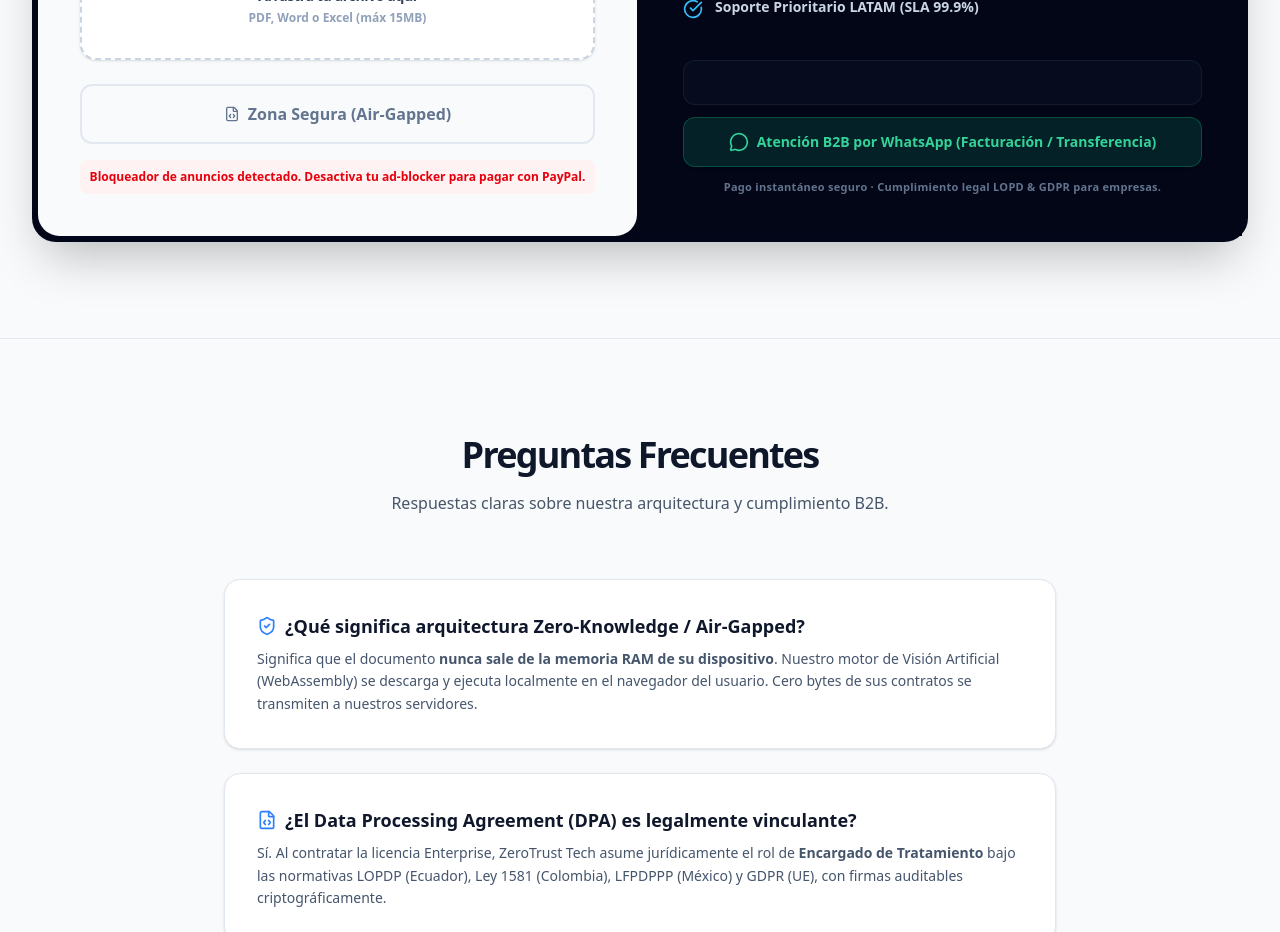
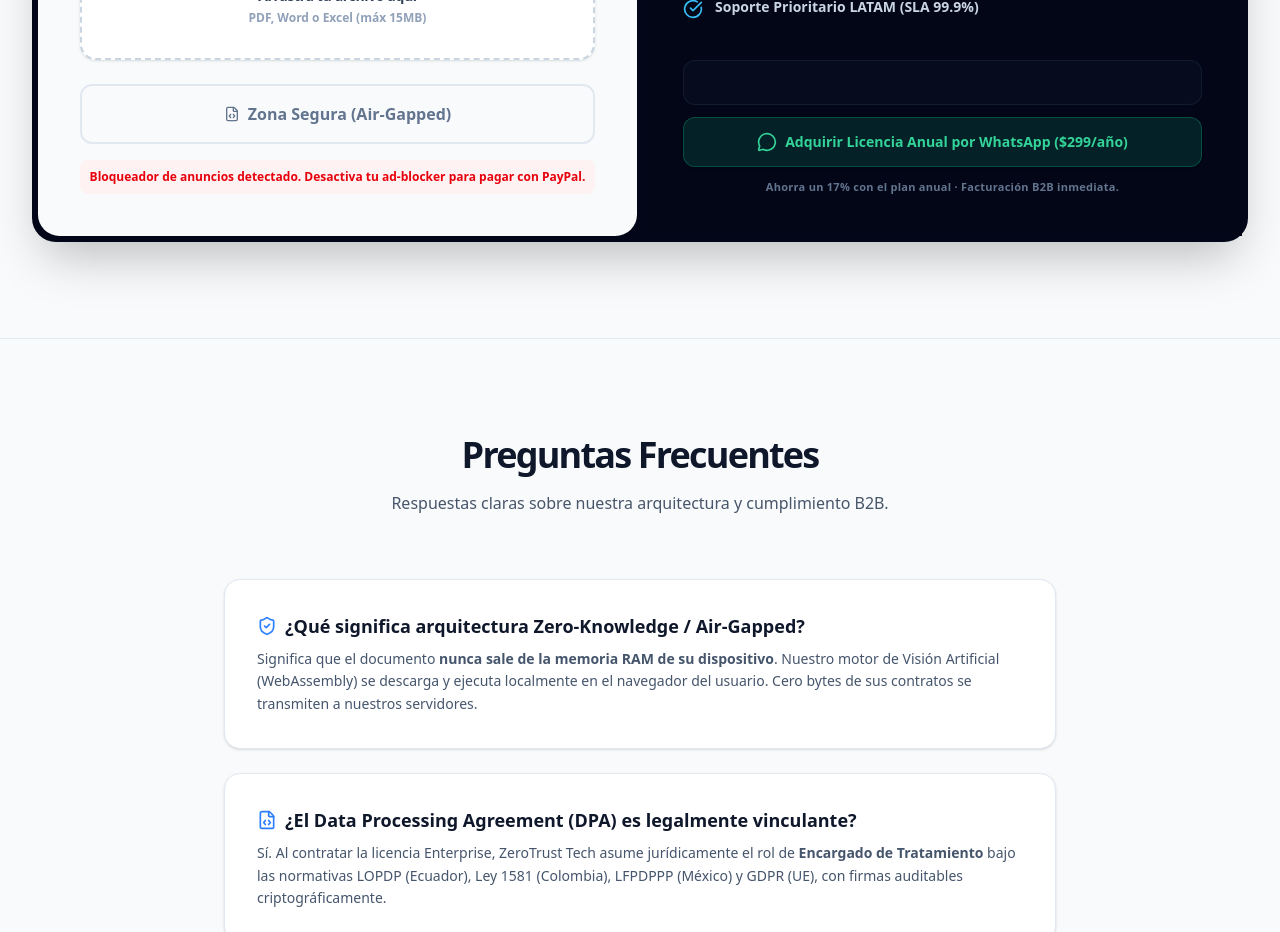
Before and after one commit to DamianMacancela/ZeroTrust, a Next.js app: page / in a window 1280 px wide. Shown: the part 1180-2112 px from the top of the page. Built offline with nearby package versions, Linux system fonts and the light colour scheme; no server answers.

Commit message:
feat(sales): add annual plan CTA and SEO og-image

```diff
--- a/src/app/layout.tsx
+++ b/src/app/layout.tsx
@@ -14,11 +14,20 @@ export const metadata: Metadata = {
     siteName: "ZeroTrust Redact",
     locale: "es_ES",
     type: "website",
+    images: [
+      {
+        url: "https://zerotrust-redact.vercel.app/og-image.jpg",
+        width: 1200,
+        height: 630,
+        alt: "ZeroTrust Redact Premium Cover",
+      }
+    ],
   },
   twitter: {
     card: "summary_large_image",
     title: "ZeroTrust Redact | Saneamiento de Datos Sensibles",
     description: "Redacta datos confidenciales (PII) en tus documentos legales directamente en tu navegador con nuestra arquitectura Zero-Data.",
+    images: ["https://zerotrust-redact.vercel.app/og-image.jpg"],
   },
   robots: {
     index: true,
--- a/src/app/page.tsx
+++ b/src/app/page.tsx
@@ -466,15 +466,15 @@ export default function LegalTechLanding() {
                         </a>
                       )}
                       <a
-                        href={`https://wa.me/${process.env.NEXT_PUBLIC_WHATSAPP_NUMBER || '593999999999'}?text=Hola,%20deseo%20contratar%20la%20Licencia%20Enterprise%20de%20ZeroTrust%20Redact%20para%20mi%20empresa.`}
+                        href={`https://wa.me/${process.env.NEXT_PUBLIC_WHATSAPP_NUMBER || '593999999999'}?text=Hola,%20deseo%20adquirir%20la%20Licencia%20Anual%20de%20ZeroTrust%20Redact%20($299)%20para%20mi%20firma%20y%20firmar%20el%20DPA.`}
                         target="_blank"
                         rel="noopener noreferrer"
                         className="w-full bg-[#10B981]/15 hover:bg-[#10B981]/25 text-[#34D399] border border-[#10B981]/30 py-3.5 px-4 rounded-xl font-black transition-all flex justify-center items-center gap-2 shadow-sm no-underline text-sm"
                       >
                         <MessageCircle className="h-5 w-5 text-[#34D399] shrink-0" />
-                        <span>Atención B2B por WhatsApp (Facturación / Transferencia)</span>
+                        <span>Adquirir Licencia Anual por WhatsApp ($299/año)</span>
                       </a>
-                      <p className="text-[11px] text-slate-500 text-center mt-3 font-bold tracking-wide">Pago instantáneo seguro · Cumplimiento legal LOPD & GDPR para empresas.</p>
+                      <p className="text-[11px] text-slate-500 text-center mt-3 font-bold tracking-wide">Ahorra un 17% con el plan anual · Facturación B2B inmediata.</p>
                     </div>
                   )}
               </div>
```
Also changed, not shown: public/og-image.jpg (added).
